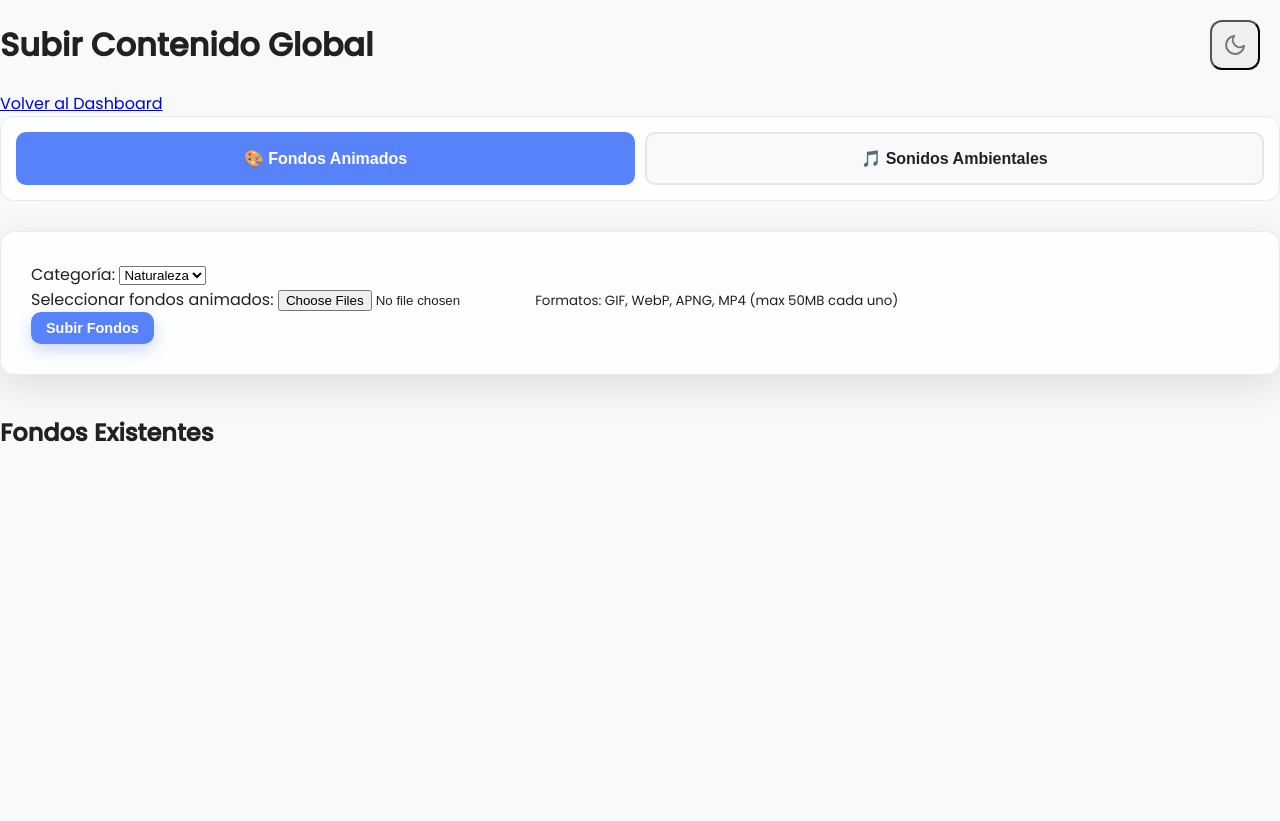
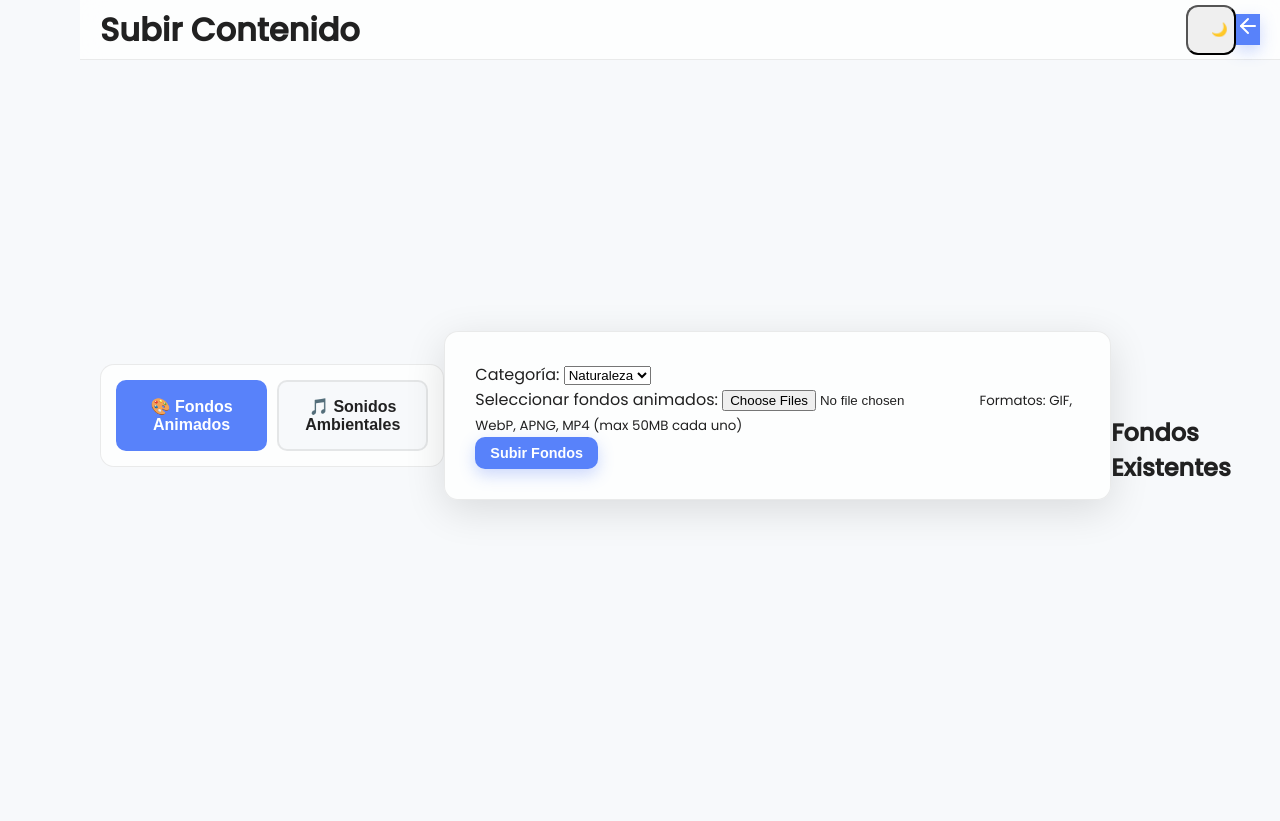
Before and after one commit to OswaldoArceoR/ZenStudio, a PHP site: page /subirContenido.php in a window 1280 px wide. After the commit the page ends 514 px from the top, so only its background shows below. Run offline with PHP 8.4, Linux system fonts and the light colour scheme.

Commit message:
hice bonito subirContenido yy no mas le cambie un error a paginaprincipal.php

```diff
--- a/paginaprincipal.php
+++ b/paginaprincipal.php
@@ -3,7 +3,7 @@
 
 // Verificar si el usuario está logueado
 if (!isset($_SESSION['user_id'])) {
-    header("Location: login.php");
+    header("Location: inicioSesion.php");
     exit();
 }
 
--- a/subirContenido.php
+++ b/subirContenido.php
@@ -364,36 +364,28 @@
   <link rel="stylesheet" href="CSS/principal.css">
   <link rel="stylesheet" href="CSS/fondos.css">
   <link href="https://fonts.googleapis.com/css2?family=Poppins:wght@300;400;500&display=swap" rel="stylesheet">
-
-  <button class="theme-toggle-btn" id="theme-toggle" title="Alternar Tema" aria-pressed="false" style="position: fixed; top: 20px; right: 20px; z-index: 1000;">
-    <svg id="moon-icon" class="icon-toggle" viewBox="0 0 24 24" width="22" height="22" stroke="currentColor" stroke-width="2" fill="none" stroke-linecap="round" stroke-linejoin="round">
-      <path d="M21 12.79A9 9 0 1 1 11.21 3 7 7 0 0 0 21 12.79z"></path>
-    </svg>
-    <svg id="sun-icon" class="icon-toggle" viewBox="0 0 24 24" width="22" height="22" stroke="currentColor" stroke-width="2" fill="none" stroke-linecap="round" stroke-linejoin="round">
-      <circle cx="12" cy="12" r="5"></circle>
-      <line x1="12" y1="1" x2="12" y2="3"></line>
-      <line x1="12" y1="21" x2="12" y2="23"></line>
-      <line x1="4.22" y1="4.22" x2="5.64" y2="5.64"></line>
-      <line x1="18.36" y1="18.36" x2="19.78" y2="19.78"></line>
-      <line x1="1" y1="12" x2="3" y2="12"></line>
-      <line x1="21" y1="12" x2="23" y2="12"></line>
-      <line x1="4.22" y1="19.78" x2="5.64" y2="18.36"></line>
-      <line x1="18.36" y1="5.64" x2="19.78" y2="4.22"></line>
-    </svg>
+</head>
+<body data-theme="light">
+  <div class="background-container">
+    <div class="zen-interface">
+      <header class="topbar">
+        <div class="topbar-left">
+          <h1>Subir Contenido</h1>
+        </div>
+        <div class="topbar-right">
+          <button id="theme-toggle" class="icon-toggle">
+            <span id="sun-icon">☀️</span>
+            <span id="moon-icon">🌙</span>
           </button>
-
-  <div class="admin-container">
-    <header class="admin-header">
-      <h1>Subir Contenido Global</h1>
-      <a href="paginaprincipal.php" classewBox="0 0 24 24" width="20" height="20" stroke="currentColor" stroke-width="2" fill="none" stroke-linecap="round" stroke-linejoin="round">
+          <a href="paginaprincipal.php" class="primary-btn">
+            <svg xmlns="http://www.w3.org/2000/svg" width="24" height="24" viewBox="0 0 24 24" fill="none" stroke="currentColor" stroke-width="2" stroke-linecap="round" stroke-linejoin="round" class="feather feather-arrow-left">
               <line x1="19" y1="12" x2="5" y2="12"></line>
               <polyline points="12 19 5 12 12 5"></polyline>
             </svg>
-        Volver al Dashboard
           </a>
+        </div>
       </header>
-
-    <main class="admin-content">
+      <main class="main-content">
         <?php if (isset($message)): ?>
           <div class="message <?php echo ($errorCount > 0) ? 'error' : 'success'; ?>">
             <?php echo $message; ?>
@@ -466,6 +458,7 @@
         </div>
       </main>
     </div>
+  </div>
 
   <script>
     // ---- UI (sin cambios relevantes; solo aseguramos previews) ----
@@ -537,6 +530,16 @@
         });
       });
     }
+
+    // ---- Tema (nuevo código) ----
+    const themeToggle = document.getElementById('theme-toggle');
+    const body = document.body;
+
+    themeToggle.addEventListener('click', () => {
+        const currentTheme = body.getAttribute('data-theme');
+        const newTheme = currentTheme === 'light' ? 'dark' : 'light';
+        body.setAttribute('data-theme', newTheme);
+    });
   </script>
 </body>
 </html>
```
Lines whose indentation alone changed are shown as unchanged.
